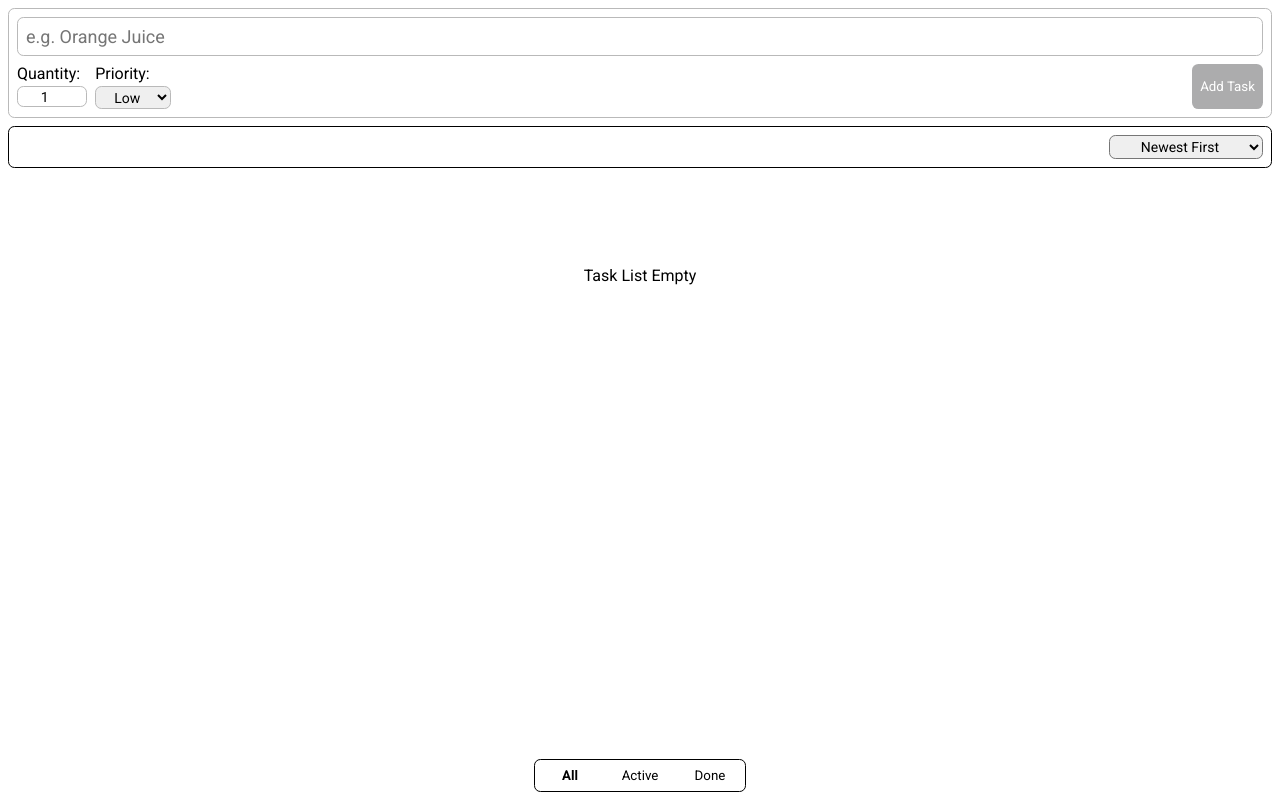
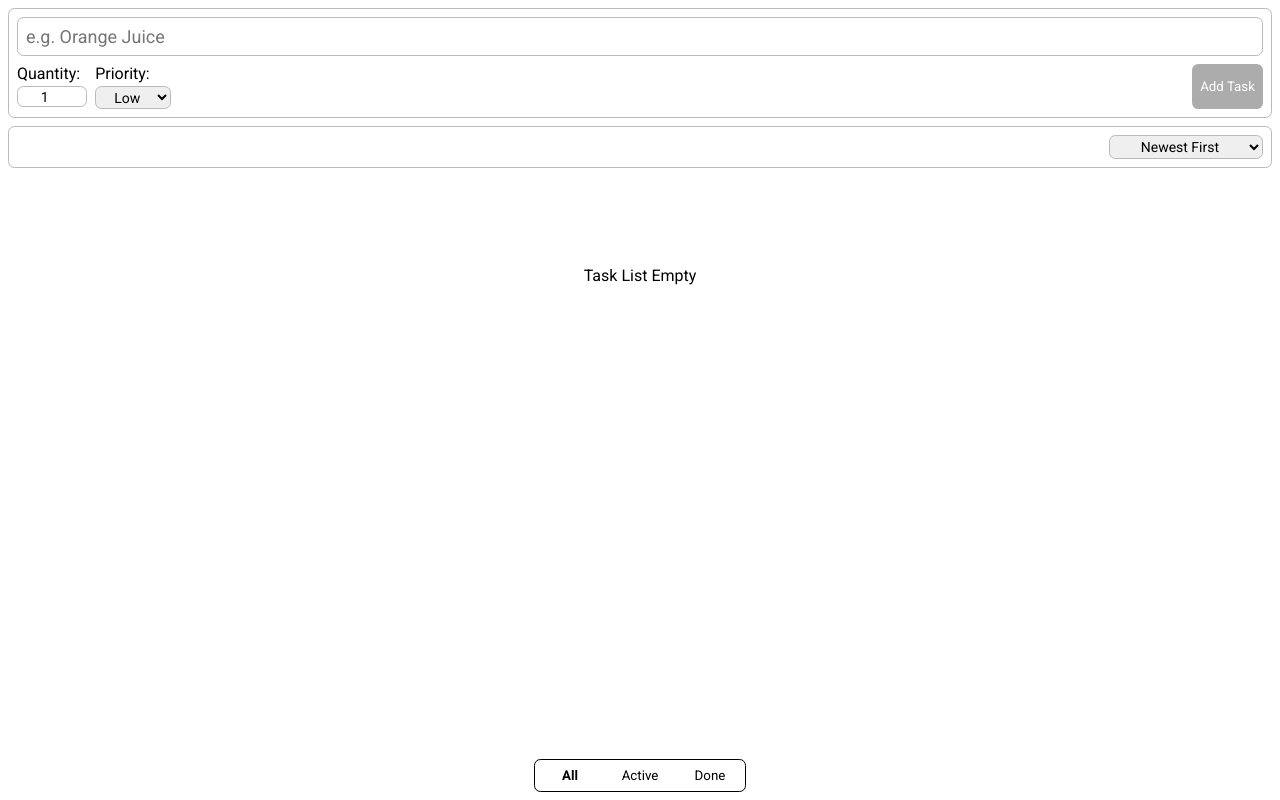
Before and after one commit to dejanpls/pocketlist, a React (Vite) app: page / in a window 1280 px wide. Built offline with nearby package versions, Linux system fonts and the light colour scheme.

Commit message:
style: set sortDropdown border colors

```diff
--- a/src/styles/sortDropdown.css
+++ b/src/styles/sortDropdown.css
@@ -1,5 +1,5 @@
 .options-container {
-  border: 1px solid black;
+  border: 1px solid rgb(185, 185, 185);
   border-radius: 0.4rem;
   padding: 0.5rem;
   display: flex;
@@ -7,6 +7,7 @@
 }
 
 .options-container select {
+  border: 1px solid rgb(185, 185, 185);
   padding: 0.1rem;
   font-size: 14px;
   text-align: center;
```
